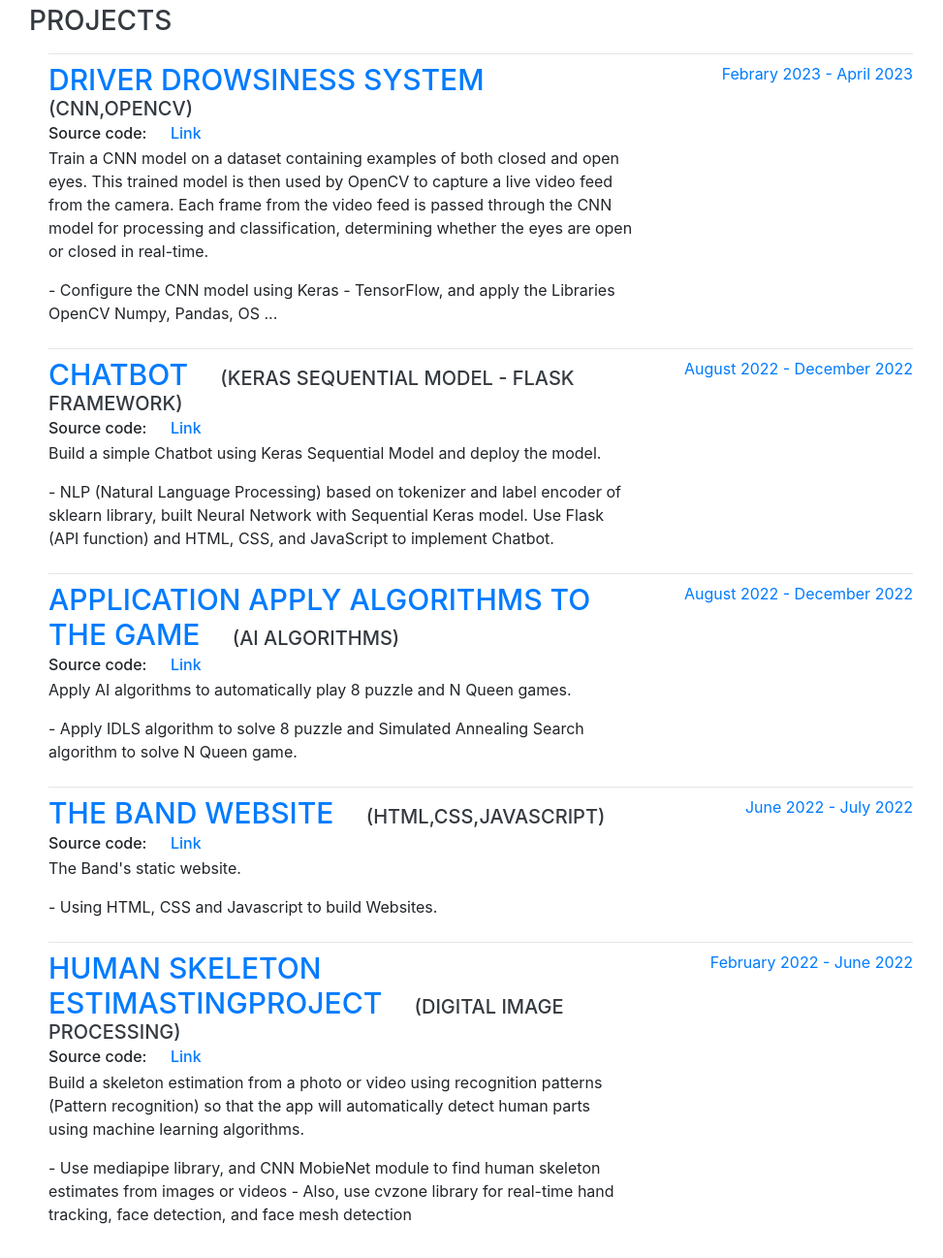
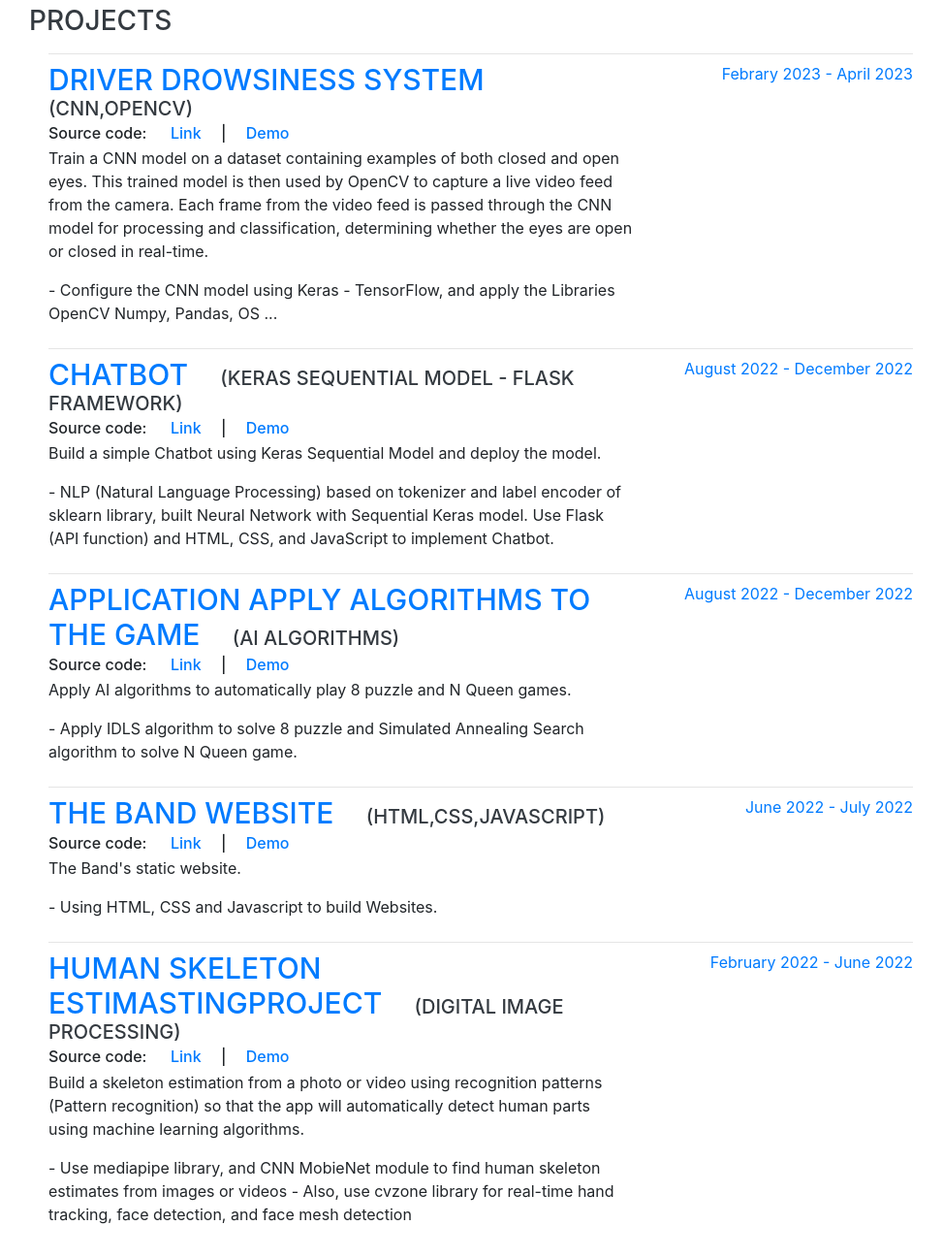
Before and after one commit to nguyenquangtung/resume, a website with bundled scripts: page index.html in a window 1280 px wide. Shown: the part 2077-3374 px from the top of the page at 97% size, without its empty margins (290-1263 px from the left). Built offline with nearby package versions, Linux system fonts and the light colour scheme; a web font is replaced by a local one.

Commit message:
update demo link

```diff
--- a/index.html
+++ b/index.html
@@ -369,6 +369,10 @@
                 <a target="_blank"
                   href="https://github.com/nguyenquangtung/DL_Driver-drowsiness-detection.git"><span>Link</span>
                 </a>
+                &emsp;|&emsp;
+                <a target="_blank"
+                href="https://youtu.be/X8ZFH_fZsIo"><span>Demo</span>
+                </a>
               </div>
               <p>
                 Train a CNN model on a dataset containing examples of both closed and open eyes.
@@ -413,6 +417,10 @@
                 <a target="_blank"
                   href="https://github.com/nguyenquangtung/ML-Chatbox.git"><span>Link</span>
                 </a>
+                &emsp;|&emsp;
+                <a target="_blank"
+                href="https://youtu.be/MSysQp4dc1I"><span>Demo</span>
+                </a>
               </div>
               <p>Build a simple Chatbot using Keras Sequential Model and deploy the model.</p>
               <p>
@@ -445,6 +453,10 @@
                 <a target="_blank"
                   href="https://github.com/nguyenquangtung/AI-Nqueens-and-8Puzzles.git"><span>Link</span>
                 </a>
+                &emsp;|&emsp;
+                <a target="_blank"
+                href="https://youtu.be/4ZaxbMdLu2c"><span>Demo</span>
+                </a>
               </div>
               <p>Apply AI algorithms to automatically play 8 puzzle and N Queen games.</p>
               <p>
@@ -469,6 +481,11 @@
                 <a target="_blank"
                   href="https://github.com/nguyenquangtung/UI-Web-The-Band.git"><span>Link</span>
                 </a>
+              </a>
+              &emsp;|&emsp;
+              <a target="_blank"
+              href="https://ui-web-the-band.vercel.app/"><span>Demo</span>
+              </a>
               </div>
               <p>The Band's static website.</p>
               <p>
@@ -493,6 +510,11 @@
                 Source code: &emsp;
                 <a target="_blank"
                   href="https://github.com/nguyenquangtung/DIP-Human-Skeleton-Estimating.git"><span>Link</span>
+                </a>
+                </a>
+                &emsp;|&emsp;
+                <a target="_blank"
+                href="https://youtu.be/DQVGjCHT1J4"><span>Demo</span>
                 </a>
               </div>
               <p>
```
Also changed, not shown: index_vnm.html (+21 -0 lines).
